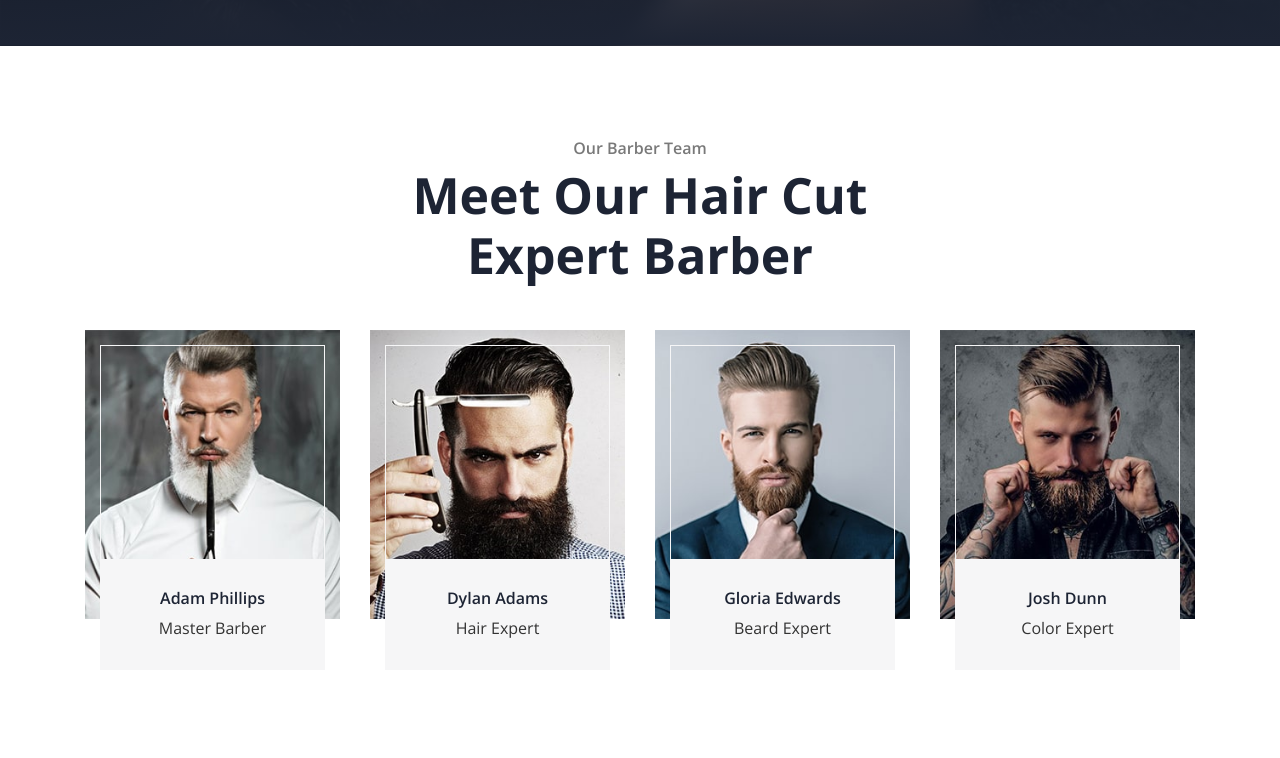
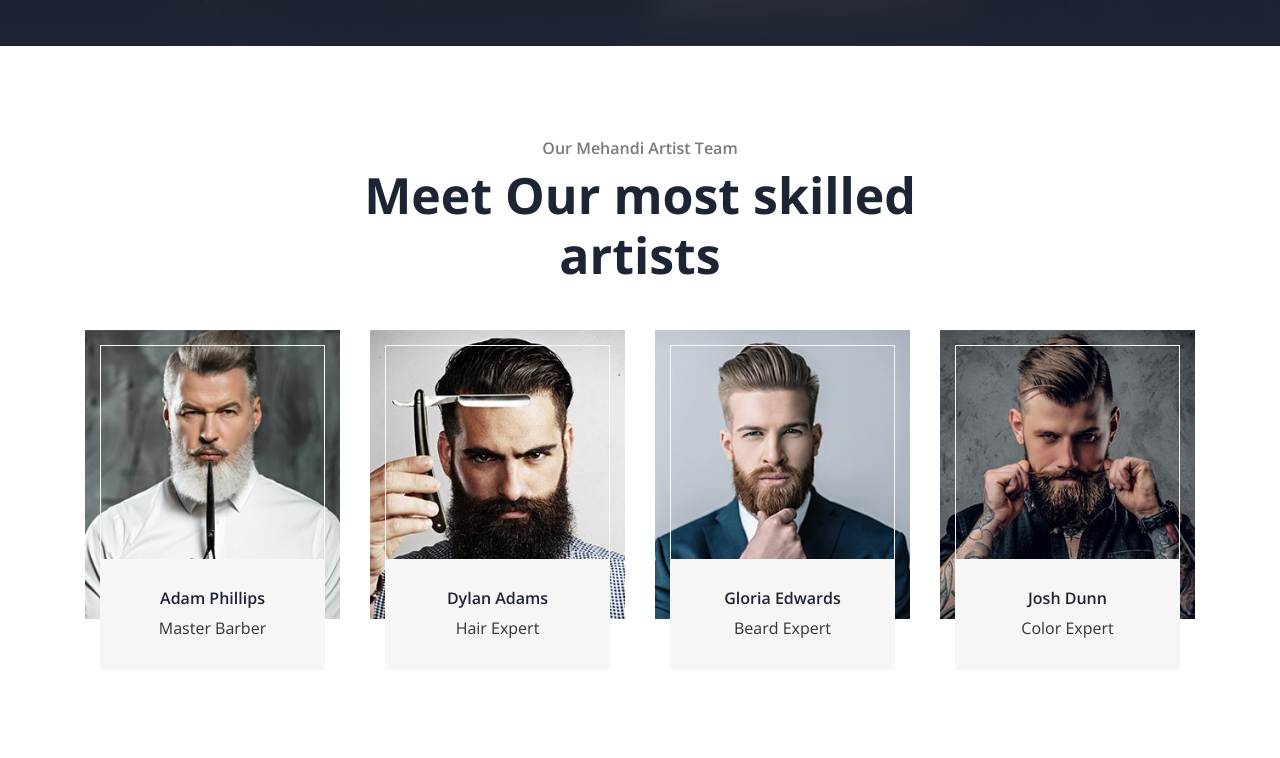
Before and after one commit to avithehacker/sakhisaundarya, a plain HTML site: page index.html in a window 1280 px wide. Shown: the part 3400-4158 px from the top of the page. Drawn offline with nearby package versions, Linux system fonts and the light colour scheme.

Commit message:
changed some more headings and names replacements

```diff
--- a/index.html
+++ b/index.html
@@ -396,8 +396,8 @@
         <div class="team">
             <div class="container">
                 <div class="section-header text-center">
-                    <p>Our Barber Team</p>
-                    <h2>Meet Our Hair Cut Expert Barber</h2>
+                    <p>Our Mehandi Artist Team</p>
+                    <h2>Meet Our most skilled artists</h2>
                 </div>
                 <div class="row">
                     <div class="col-lg-3 col-md-6">
@@ -494,7 +494,7 @@
             <div class="container">
                 <div class="section-header text-center">
                     <p>Latest From Blog</p>
-                    <h2>Learn More from Latest Barber Blog</h2>
+                    <h2>Learn More from Latest Sakhi Saundarya Blog</h2>
                 </div>
                 <div class="owl-carousel blog-carousel">
                     <div class="blog-item">
```
